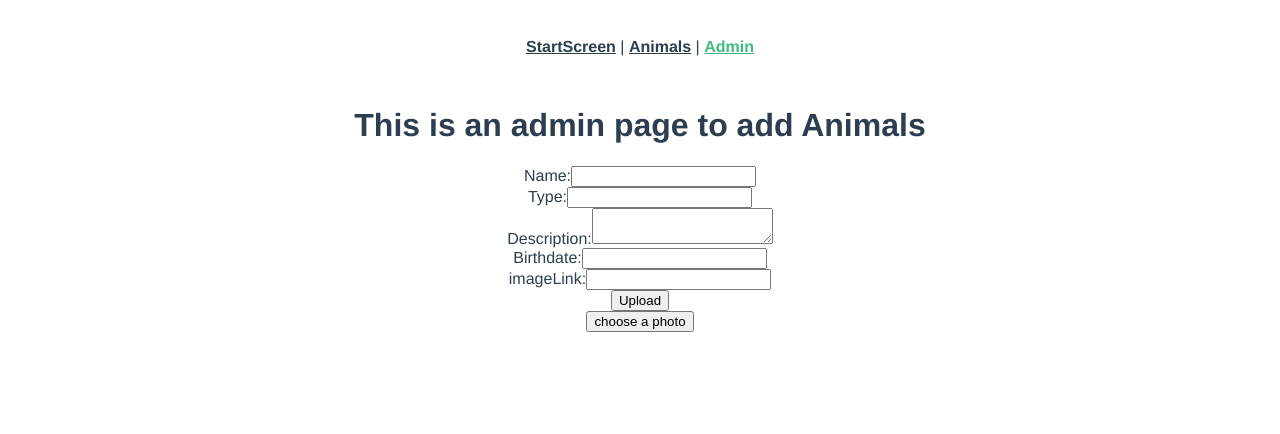
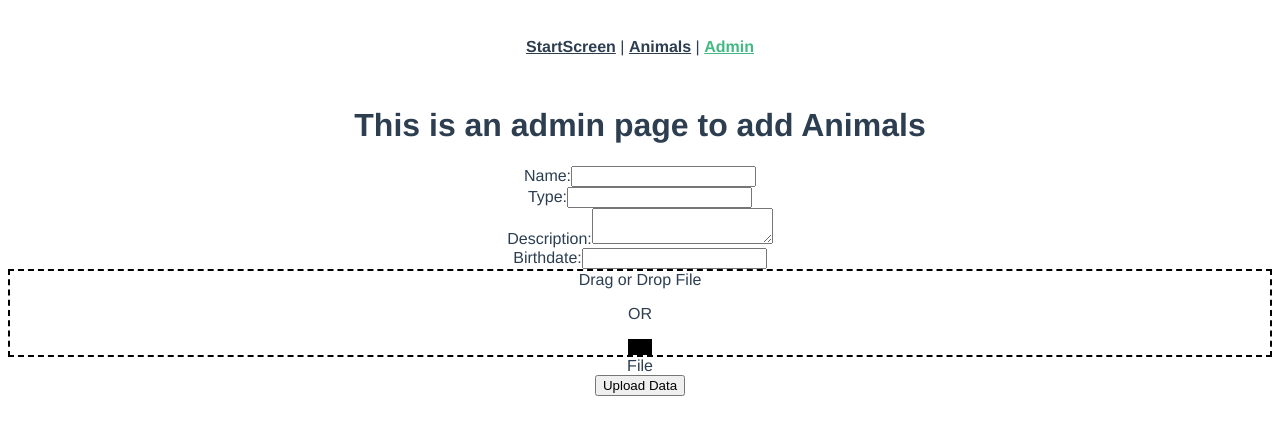
Before and after one commit to ndomenichelli/petting-zoo, a Vue app: page /admin in a window 1280 px wide. Shown: the top 434 px of the page. Built offline with nearby package versions, Linux system fonts and the light colour scheme.

Commit message:
dependancy issue

```diff
--- a/src/components/AnimalCard.vue
+++ b/src/components/AnimalCard.vue
@@ -5,16 +5,21 @@
   >
     <div class="event-card">
       <h4>{{ animal.name }}</h4>
-      <img
+<<<<<<< HEAD
+      <!-- <img
         v-if="animal.imageLink != null"
         class="image"
         :src="thumbUrl(animal.imageLink)"
-      />
-      <img v-if="animal.image != null" class="image" :src="animal.image" />
+      /> -->
+      <img v-if="animal.image != ''" class="image" :src="animal.image" />
       <div>{{ animal.image }}</div>
       <div>Type of animal: {{ animal.type }}</div>
+=======
+      <img class="image" :src="thumbUrl(animal.imageLink)" />
+      <div>{{ animal.type }}</div>
+>>>>>>> parent of 712c988 (upload image showing)
       <div>{{ animal.description }}</div>
-      <div>Birthdate: {{ animal.birthdate }}</div>
+      <div>{{ animal.birthdate }}</div>
       <div>{{ animal.imageLink }}</div>
     </div>
   </router-link>
@@ -25,8 +30,6 @@ import testImage from "@/assets/images/logo.png";
 export default {
   name: "AnimalCard",
   image: testImage,
-  imageNash:
-    "https://firebasestorage.googleapis.com/v0/b/petting-zoo-c54f3.appspot.com/o/animals?alt=media&token=d8795d0d-1b59-4712-ac5d-e901fd8231b4",
   props: {
     animal: {
       type: Object,
--- /dev/null
+++ b/src/components/DropZone.vue
@@ -0,0 +1,36 @@
+<template>
+  <div class="dropzone">
+    <span>Drag or Drop File</span>
+    <span>OR</span>
+    <label for="dropzoneFile"></label>
+    <input type="file" id=" dropzoneFile" />
+  </div>
+</template>
+
+<script>
+export default {};
+</script>
+
+<style scoped lang="scss">
+.dropzone {
+  width: 400;
+  height: 200;
+  display: flex;
+  flex-direction: column;
+  justify-content: center;
+  align-items: center;
+  row-gap: 16px;
+  border: 2px dashed black;
+  transition: 0.3s ease all;
+
+  label {
+    padding: 8px 12px;
+    color: white;
+    background: black;
+    transition: 0.3s ease all;
+  }
+  input {
+    display: none;
+  }
+}
+</style>
--- a/src/main.js
+++ b/src/main.js
@@ -5,6 +5,7 @@ import { initializeApp } from "firebase/app";
 import { getDatabase } from "firebase/database";
 
 import firebaseConfig from '@/config/firebase.js';
+
 
 const dbApp = initializeApp(firebaseConfig);
 
--- a/src/router/index.js
+++ b/src/router/index.js
@@ -11,7 +11,7 @@ const routes = [
     component: StartScreen,
   },
   {
-    path: "/events",
+    path: "/animals",
     name: "Animals",
     component: Animals,
   },
--- a/src/views/Admin.vue
+++ b/src/views/Admin.vue
@@ -21,15 +21,11 @@
         <label>Birthdate:</label>
         <input v-model="birthdate" class="form-control" />
       </div>
-      <div class="form-group">
+      <!-- <div class="form-group">
         <label>imageLink:</label>
         <input v-model="imageLink" class="form-control" />
-      </div>
-      <div>
-        <button>Upload</button>
-      </div>
-    </form>
-    <div>
+      </div> -->
+      <!-- <div class="image-uploader">
         <div>
           <div>
             <div>
@@ -49,30 +45,43 @@
             </div>
           </div>
         </div>
+      </div> -->
+      <div>
+        <DropZone />
+        <span class="file-info">File {{ dropzoneFile.name }}</span>
+      </div>
+    </form>
+    <div>
+      <button @click="onSubmitForm">Upload Data</button>
     </div>
   </div>
 </template>
 
 <script>
 import { getDatabase, ref as dbRef, push, set } from "firebase/database";
-
 import {
   getStorage,
   uploadBytesResumable,
   ref as storRef,
   getDownloadURL,
 } from "firebase/storage";
+import DropZone from "@/components/DropZone.vue";
+import { ref as vueRef } from "vue";
 
 export default {
   name: "Admin",
   components: {
-    // EventCard,
+    DropZone,
+  },
+  setup() {
+    let dropzoneFile = vueRef("");
+    return { dropzoneFile };
   },
   data() {
     return {
       events: null,
       animals: [],
-      id: 0,
+      id: "a0",
       name: "",
       type: "",
       description: "",
@@ -84,7 +93,7 @@ export default {
     };
   },
   methods: {
-    onSubmit() {
+    onSubmitForm() {
       if (this.name == "") {
         alert("enter name");
         return;
@@ -125,7 +134,8 @@ export default {
 
       // console.log("onUpload getstorage");
 
-      const storageRef = storRef(storage, "animals");
+      const storageRef = storRef(storage, `animals/${this.imageData}`);
+
       const uploadTask = uploadBytesResumable(storageRef, this.imageData);
 
       // console.log("onUpload 2");
@@ -181,3 +191,5 @@ export default {
   },
 };
 </script>
+<style scoped lang="scss">
+</style>
```
Also changed, not shown: src/styles/global.scss (added). Lines whose indentation alone changed are shown as unchanged.
